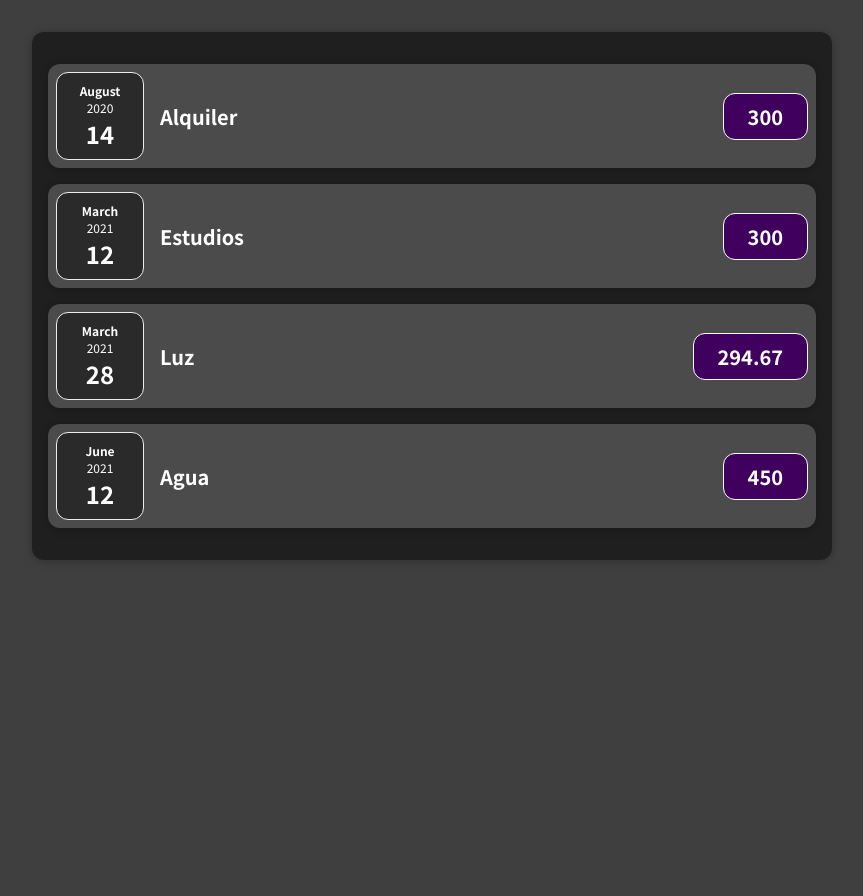
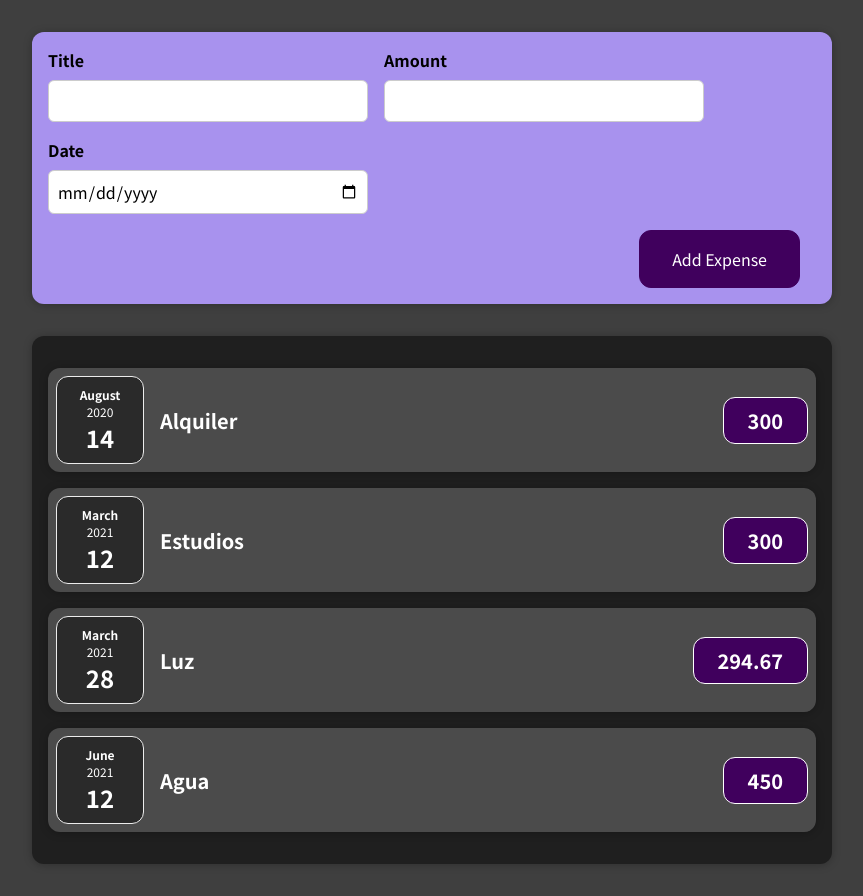
Before and after one commit to hbonavota/expenses-project, a React (Create React App) app: page / in a window 1280 px wide. Shown: the whole page, without its empty margins (208-1071 px from the left). Before the commit the page ends 800 px from the top, so only its background shows below. Built offline with nearby package versions, Linux system fonts and the light colour scheme.

Commit message:
<add>[src/components]added NewExpense component

```diff
--- a/src/App.js
+++ b/src/App.js
@@ -1,4 +1,5 @@
 import Expenses from "./components/Expenses/Expenses";
+import NewExpense from "./components/NewExpense/NewExpense";
 
 function App() {
 
@@ -26,6 +27,7 @@
 
   return (
     <div>
+      <NewExpense />
       <Expenses items={expenses} />
     </div>
 
--- a/src/components/Expenses/ExpenseDate.js
+++ b/src/components/Expenses/ExpenseDate.js
@@ -1,7 +1,7 @@
 import React from 'react'
 import './ExpenseDate.css'
 
- const ExpenseDate = (props) => {
+const ExpenseDate = (props) => {
   const month = props.date.toLocaleString('en-US', { month: 'long' });
   const day = props.date.toLocaleString('en-US', { day: '2-digit' });
   const year = props.date.getFullYear();
--- /dev/null
+++ b/src/components/NewExpense/ExpenseForm.css
@@ -0,0 +1,26 @@
+.new-expense__controls {
+  display: flex;
+  flex-wrap: wrap;
+  gap: 1rem;
+  margin-bottom: 1rem;
+  text-align: left;
+}
+
+.new-expense__control label {
+  font-weight: bold;
+  margin-bottom: 0.5rem;
+  display: block;
+}
+
+.new-expense__control input {
+  font: inherit;
+  padding: 0.5rem;
+  border-radius: 6px;
+  border: 1px solid #ccc;
+  width: 20rem;
+  max-width: 100%;
+}
+
+.new-expense__actions {
+  text-align: right;
+}
--- /dev/null
+++ b/src/components/NewExpense/ExpenseForm.js
@@ -0,0 +1,28 @@
+import React from 'react'
+import './ExpenseForm.css'
+
+const ExpenseForm = () => {
+  return (
+    <form>
+      <div className='new-expense__controls'>
+        <div className='new-expense__control'>
+          <label>Title</label>
+          <input type='text' />
+        </div>
+        <div className='new-expense__control'>
+          <label>Amount</label>
+          <input type='text' min='0.01' step='0.01' />
+        </div>
+        <div className='new-expense__control'>
+          <label>Date</label>
+          <input type='date' min='2019-01-01' max='2022-12-31' />
+        </div>
+      </div>
+      <div className='new-expense__actions'>
+        <button type='submit'>Add Expense</button>
+      </div>
+    </form>
+  )
+}
+
+export default ExpenseForm;
--- /dev/null
+++ b/src/components/NewExpense/NewExpense.css
@@ -0,0 +1,38 @@
+.new-expense {
+  background-color: #a892ee;
+  padding: 1rem;
+  margin: 2rem auto;
+  width: 50rem;
+  max-width: 95%;
+  border-radius: 12px;
+  text-align: center;
+  box-shadow: 0 1px 8px rgba(0, 0, 0, 0.25);
+}
+
+.new-expense button {
+  font: inherit;
+  cursor: pointer;
+  padding: 1rem 2rem;
+  border: 1px solid #40005d;
+  background-color: #40005d;
+  color: white;
+  border-radius: 12px;
+  margin-right: 1rem;
+}
+
+.new-expense button:hover,
+.new-expense button:active {
+  background-color: #510674;
+  border-color: #510674;
+}
+
+.new-expense button.alternative {
+  color: #220131;
+  border-color: transparent;
+  background-color: transparent;
+}
+
+.new-expense button.alternative:hover,
+.new-expense button.alternative:active {
+  background-color: #ddb3f8;
+}
--- /dev/null
+++ b/src/components/NewExpense/NewExpense.js
@@ -0,0 +1,14 @@
+import React from 'react';
+
+import ExpenseForm from './ExpenseForm';
+import './NewExpense.css';
+
+const NewExpense = () => {
+  return (
+    <div className="new-expense">
+      <ExpenseForm />
+    </div>
+  )
+}
+
+export default NewExpense;
```
